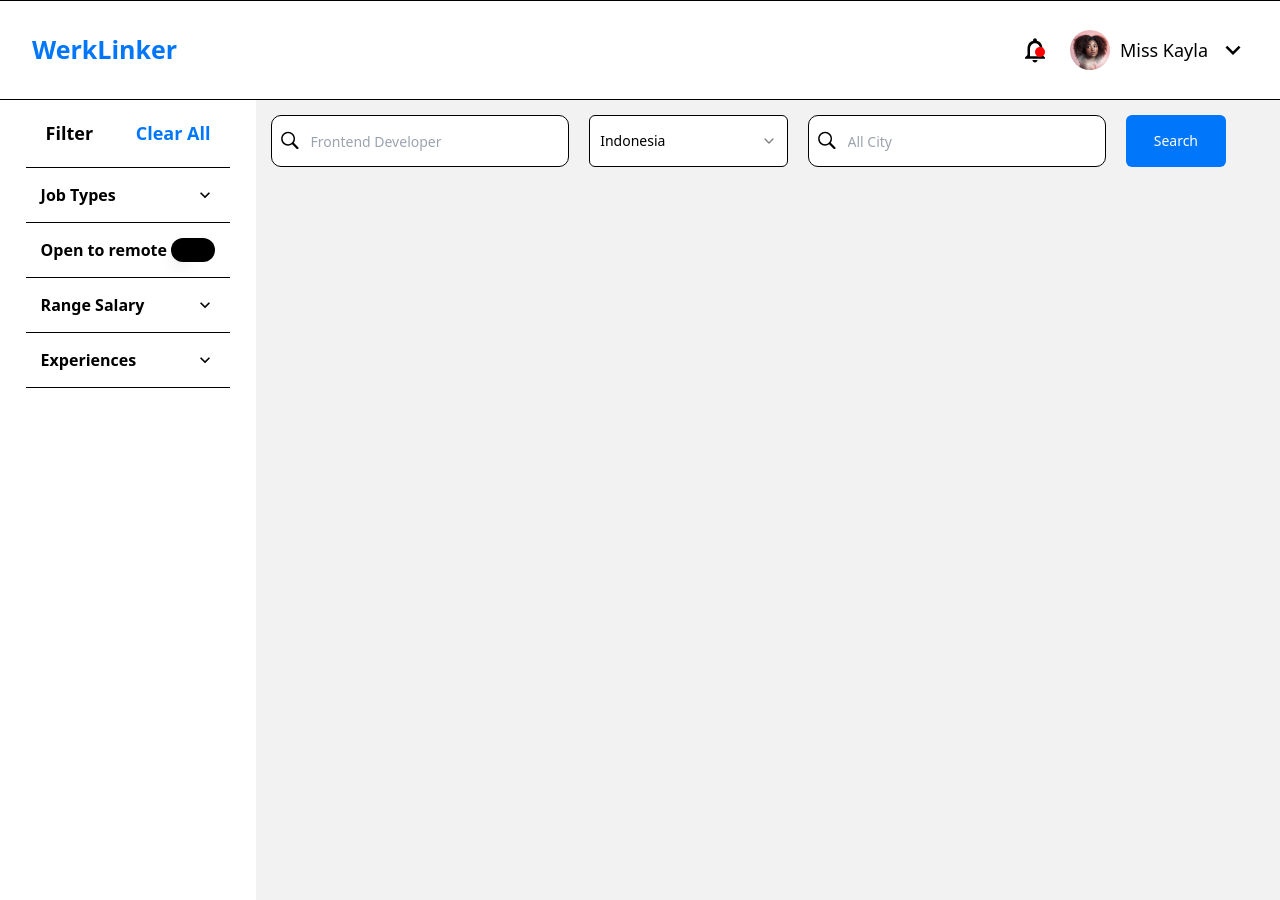
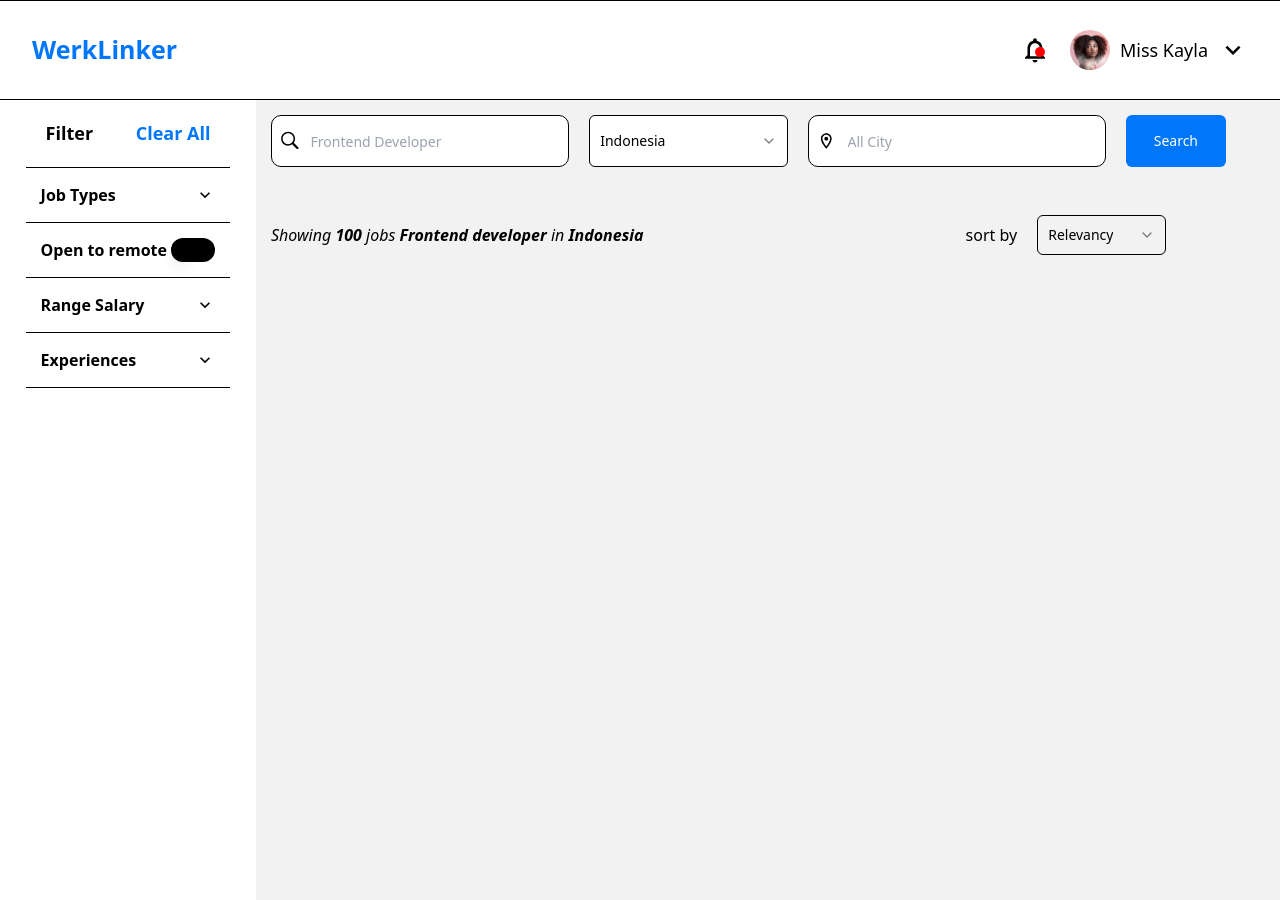
Before and after one commit to raazymuhd1/Job-Portal-Dapps, a Next.js app: page / in a window 1280 px wide. Built offline with nearby package versions, Linux system fonts and the light colour scheme.

Commit message:
search result and sorting components done

```diff
--- a/src/app/page.tsx
+++ b/src/app/page.tsx
@@ -1,8 +1,21 @@
+"use client"
+import {
+    Select,
+    SelectTrigger,
+    SelectValue,
+    SelectContent,
+    SelectItem,
+    SelectGroup,
+    SelectLabel } from "@/components/ui/select"
+import { useState } from "react"
 import { Sidebar, Countries } from "@/components"
 import { Button } from "@/components/ui/button"
 import { JobSearch, LocationSearch } from "@/components/inputs/Search"
+import { sortLists } from "@/constants"
 
 export default function Home() {
+      const [jobFound, setJobFound] = useState<boolean>(false)
+
   return (
    <main className={`flex w-full `}>
       <Sidebar />
@@ -13,6 +26,25 @@ export default function Home() {
               <LocationSearch />
               <Button className="bg-main w-[10%] text-secondary py-[8px] px-[10px]" > Search </Button>
           </div>
+
+          <div className={`w-[90%] flex items-center box-border justify-between mt-[3rem]`}>
+            <h3 className="italic"> Showing <strong> 100 </strong> jobs <strong> Frontend developer </strong> in <strong> Indonesia </strong> </h3>
+            <aside className={`min-w-[200px] flex items-center gap-[20px]`}>
+               <p className="whitespace-nowrap font-medium"> sort by </p>
+                <Select>
+                    <SelectTrigger className="h-10">
+                        <SelectValue placeholder="Relevancy" />
+                    </SelectTrigger>
+                    <SelectContent>
+                       <SelectGroup>
+                          { sortLists.map(sort => (
+                            <SelectItem key={sort.id} value={sort.name}> {sort.name} </SelectItem>
+                          )) }
+                       </SelectGroup>
+                    </SelectContent>
+                </Select>
+            </aside>
+          </div>
       </article>
    </main>
   )
--- a/src/components/inputs/Countries.tsx
+++ b/src/components/inputs/Countries.tsx
@@ -13,7 +13,7 @@ import { countries } from '@/constants'
 const Countries = () => {
   return (
     <Select>
-        <SelectTrigger className="bg-secondary p-[10px] w-[20%]">
+        <SelectTrigger className="h-[3.2rem] bg-secondary p-[10px] w-[20%]">
             <SelectValue placeholder="Indonesia" />
         </SelectTrigger>
         <SelectContent>
--- a/src/components/inputs/Search.tsx
+++ b/src/components/inputs/Search.tsx
@@ -1,5 +1,6 @@
 import React from 'react'
 import { GoSearch } from "react-icons/go";
+import { MdOutlineLocationOn } from "react-icons/md";
 import {Input} from "@/components/ui/input"
 
 const JobSearch = () => {
@@ -14,7 +15,7 @@ const JobSearch = () => {
 const LocationSearch = () => {
   return (
     <div className={`w-[30%] flex items-center py-[5px] bg-secondary px-[8px] rounded-[10px] border-[1px]`}>
-        <GoSearch className="text-[14px] md:text-[20px] cursor-pointer" />
+        <MdOutlineLocationOn className="text-[14px] md:text-[20px] cursor-pointer" />
         <Input type='text' placeholder="All City" />
     </div>
   )
--- a/src/components/ui/select.tsx
+++ b/src/components/ui/select.tsx
@@ -19,7 +19,7 @@ const SelectTrigger = React.forwardRef<
   <SelectPrimitive.Trigger
     ref={ref}
     className={cn(
-      "flex h-[3.2rem] w-full items-center justify-between rounded-md border border-neutral-200 bg-white text-sm ring-offset-white placeholder:text-neutral-500 focus:outline-none focus:ring-2 focus:ring-neutral-950 focus:ring-offset-2 disabled:cursor-not-allowed disabled:opacity-50 [&>span]:line-clamp-1 dark:border-neutral-800 dark:bg-neutral-950 dark:ring-offset-neutral-950 dark:placeholder:text-neutral-400 dark:focus:ring-neutral-300",
+      "flex py-[5px] px-[10px] w-full items-center justify-between rounded-md border border-neutral-200 bg-white text-sm ring-offset-white placeholder:text-neutral-500 focus:outline-none focus:ring-2 focus:ring-neutral-950 focus:ring-offset-2 disabled:cursor-not-allowed disabled:opacity-50 [&>span]:line-clamp-1 dark:border-neutral-800 dark:bg-neutral-950 dark:ring-offset-neutral-950 dark:placeholder:text-neutral-400 dark:focus:ring-neutral-300",
       className
     )}
     {...props}
--- a/src/constants/index.ts
+++ b/src/constants/index.ts
@@ -1,4 +1,4 @@
-import { IJobTypes, Country } from "@/types"
+import { IJobTypes, Country, Sort } from "@/types"
 
 const jobTypes: IJobTypes[] = [
     { id: 1, title: "full-time", isSelected: false, htmlFor: "full-time" },
@@ -214,4 +214,10 @@ const countries: Country[] = [
 {"id": 190, "name": "San Marino", "code": "SM"}
 ]
 
-export { jobTypes, rangeSalaries, experiences, countries }
+const sortLists: Sort[] = [
+    { id: 0, name: "Relevancy" },
+    { id: 1, name: "Asc" },
+    { id: 2, name: "Desc" },
+]
+
+export { jobTypes, rangeSalaries, experiences, countries, sortLists }
--- a/src/types/index.ts
+++ b/src/types/index.ts
@@ -10,3 +10,8 @@ export type Country = {
     name: string;
     code: string;
 }
+
+export type Sort = {
+    id: number;
+    name: string;
+}
```
